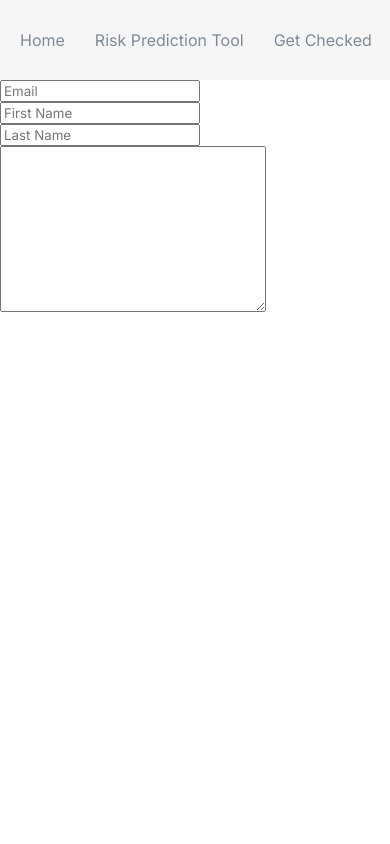
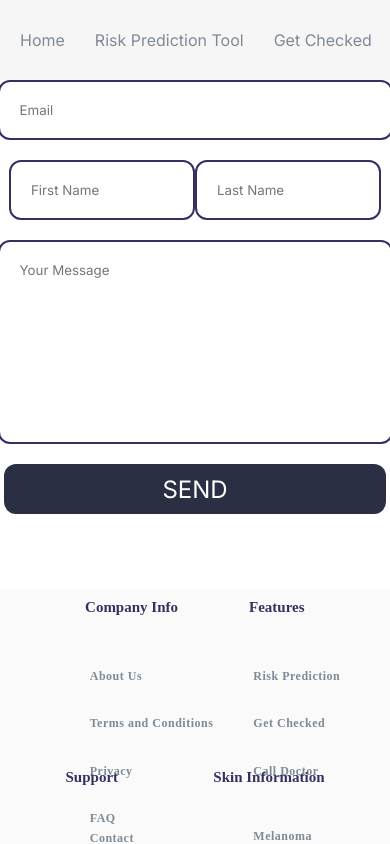
Before and after one commit to omararabi100/Medtech, a React (Vite) app in the folder medtech/: page /contact-us in a window 390 px wide. Shown: the top 844 px of the page. Built offline with nearby package versions, Linux system fonts and the light colour scheme; a web font is replaced by a local one.

Commit message:
added contact us

```diff
--- a/medtech/src/App.css
+++ b/medtech/src/App.css
@@ -551,7 +551,56 @@ button{
 /* Contact Us */
 
 .contact-us-container {
+    display: flex;
+    flex-direction: row;
+    justify-content: center;
+}
+.contact-us-container input, .contact-us-container textarea {
+    border: var(--maincolor) solid 2px;
+    padding: 20px;
+    border-radius: 12px;
+}
+.contact-us-container form {
+    display: flex;
+    flex-direction: column;
+    align-items: center;
+    width: 550px;
+}
+.contact-us-container .email-input, .contact-us-container .txt-area-msg {
+    width: 90%;
+}
+.txt-area-msg {
+    resize: none;
+}
+.name-container {
+    display: flex;
+    flex-direction: row;
+    width: 100%;
+    justify-content: space-between;
+    margin-top: 20px;
+    margin-bottom: 20px;
+}
+.name-container input {
+    width: 40%;
+}
+.name-container input:nth-child(1) {
+    width: 40%;
+    margin-left: 9px;
+}
 
+.name-container input:nth-child(2) {
+    width: 40%;
+    margin-right: 9px;
+}
+.send-btn {
+    width: 98%;
+    margin-top: 20px;
+    border-radius: 12px;
+    border: none;
+    background-color: var(--darkblue);
+    color: white;
+    height: 50px;
+    font-size: 1.5rem;
 }
 
 /* Footer */
@@ -690,6 +739,9 @@ button{
     .details-div{
         /* display: none; */
     }
+    .contact-us-container .home-container-description-img{
+        display: none;
+    }
 }
 
 @media screen and (max-width: 963px) {
@@ -717,3 +769,48 @@ button{
         height: 170px;
     }
 }
+
+@media screen and (max-width: 575px) {
+    .contact-us-container form {
+        display: flex;
+        flex-direction: column;
+        align-items: center;
+        width: 550px;
+    }
+    .contact-us-container .email-input, .contact-us-container .txt-area-msg {
+        width: 90%;
+    }
+    .txt-area-msg {
+        resize: none;
+    }
+    .name-container {
+        display: flex;
+        flex-direction: row;
+        width: 100%;
+        justify-content: space-between;
+        margin-top: 20px;
+        margin-bottom: 20px;
+    }
+    .name-container input {
+        width: 40%;
+    }
+    .name-container input:nth-child(1) {
+        width: 40%;
+        margin-left: 9px;
+    }
+
+    .name-container input:nth-child(2) {
+        width: 40%;
+        margin-right: 9px;
+    }
+    .send-btn {
+        width: 98%;
+        margin-top: 20px;
+        border-radius: 12px;
+        border: none;
+        background-color: var(--darkblue);
+        color: white;
+        height: 50px;
+        font-size: 1.5rem;
+    }
+}
--- a/medtech/src/App.jsx
+++ b/medtech/src/App.jsx
@@ -9,6 +9,7 @@ import CallNow from './components/CallNow';
 import AboutUs from './components/AboutUs';
 import ContactUs from './components/ContactUs';
 import Score_predicted from './components/Score_predicted';
+import Footer from './components/Footer';
 function App() {
   const [count, setCount] = useState(0)
   // gfbgfmjh,j
@@ -26,6 +27,7 @@ function App() {
                 <Route path="score_predicted" element={<Score_predicted />} />
 
             </Routes>
+        <Footer />
     </div>
   )
 }
--- a/medtech/src/components/ContactUs.jsx
+++ b/medtech/src/components/ContactUs.jsx
@@ -1,14 +1,19 @@
 import React from "react";
+import { images } from "../../image";
 
 const ContactUs = () => {
     return (
         <div className="contact-us-container">
             <form action="">
-                <input type="text" placeholder="Email"/>
-                <input type="text" placeholder="First Name"/>
-                <input type="text" placeholder="Last Name"/>
-                <textarea cols="30" rows="10"></textarea>
+                <input className="email-input" type="text" placeholder="Email"/>
+                <div className="name-container">
+                    <input type="text" placeholder="First Name"/>
+                    <input type="text" placeholder="Last Name"/>
+                </div>
+                <textarea cols="30" rows="10" placeholder="Your Message" className="txt-area-msg"></textarea>
+                <button className="send-btn">SEND</button>
             </form>
+            <img className="home-container-description-img" src={images.Doctor} alt="" />
         </div>
     )
 }
--- a/medtech/src/components/Home.jsx
+++ b/medtech/src/components/Home.jsx
@@ -107,7 +107,7 @@ const Home = () => {
                     ))}
                 </div>
             </div>
-            <Footer />
+
         </div>
     )
 }
```
